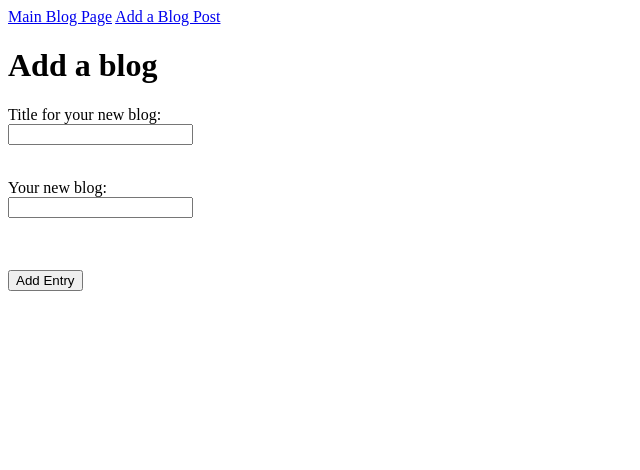
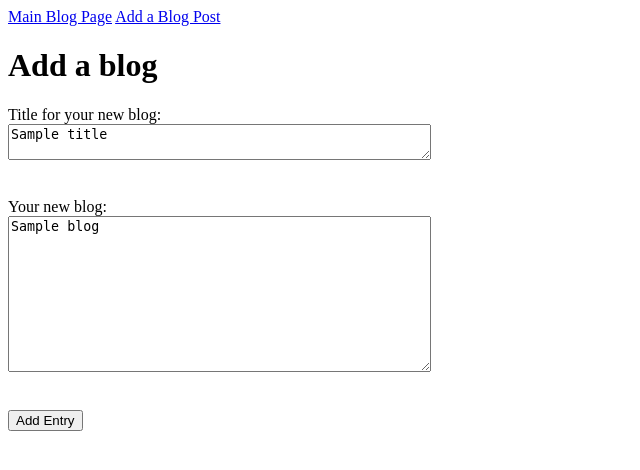
Before and after one commit to SharonZSY/blogz, a Flask app: template templates/newpost.html in a window 1280 px wide. Shown: the top 470 px of the page, without its empty margins (0-640 px from the left). Run offline with Flask 2, Linux system fonts and the light colour scheme; the template is opened without the code that fills it: most values are stand-ins (such as "Sample title", 1, 10 or a date in 2020); data that the repository does not hold is empty.

Commit message:
keep the content user entered

```diff
--- a/main.py
+++ b/main.py
@@ -42,7 +42,9 @@ def newpost():
             text_error = 'Enter a blog post.'
 
         if title_error != '' or text_error != '':
-            return render_template ('newpost.html', title_error = title_error,
+            return render_template ('newpost.html', title = title,
+                                                    blog = blog,
+                                                    title_error = title_error,
                                                     text_error = text_error)
         else:
             new_blog = Blog(title, blog)
--- a/templates/newpost.html
+++ b/templates/newpost.html
@@ -6,14 +6,13 @@
     <form method='POST' action = '/newpost'>
         <label>Title for your new blog:</label>
         <br>
-        <input type='text' name='title' />
+        <textarea name = 'title' rows = '2' cols = '50'>{{title}}</textarea>
         <p>{{title_error}}</p>
         <br>
         <label>Your new blog:</label>
         <br>
-        <input type='textarea' name='blog' />
+        <textarea name = 'blog' rows = '10' cols = '50'>{{blog}}</textarea>
         <p>{{text_error}}</p>
-        <br>
         <br>
         <input type='submit' value='Add Entry' />
     </form>
```
